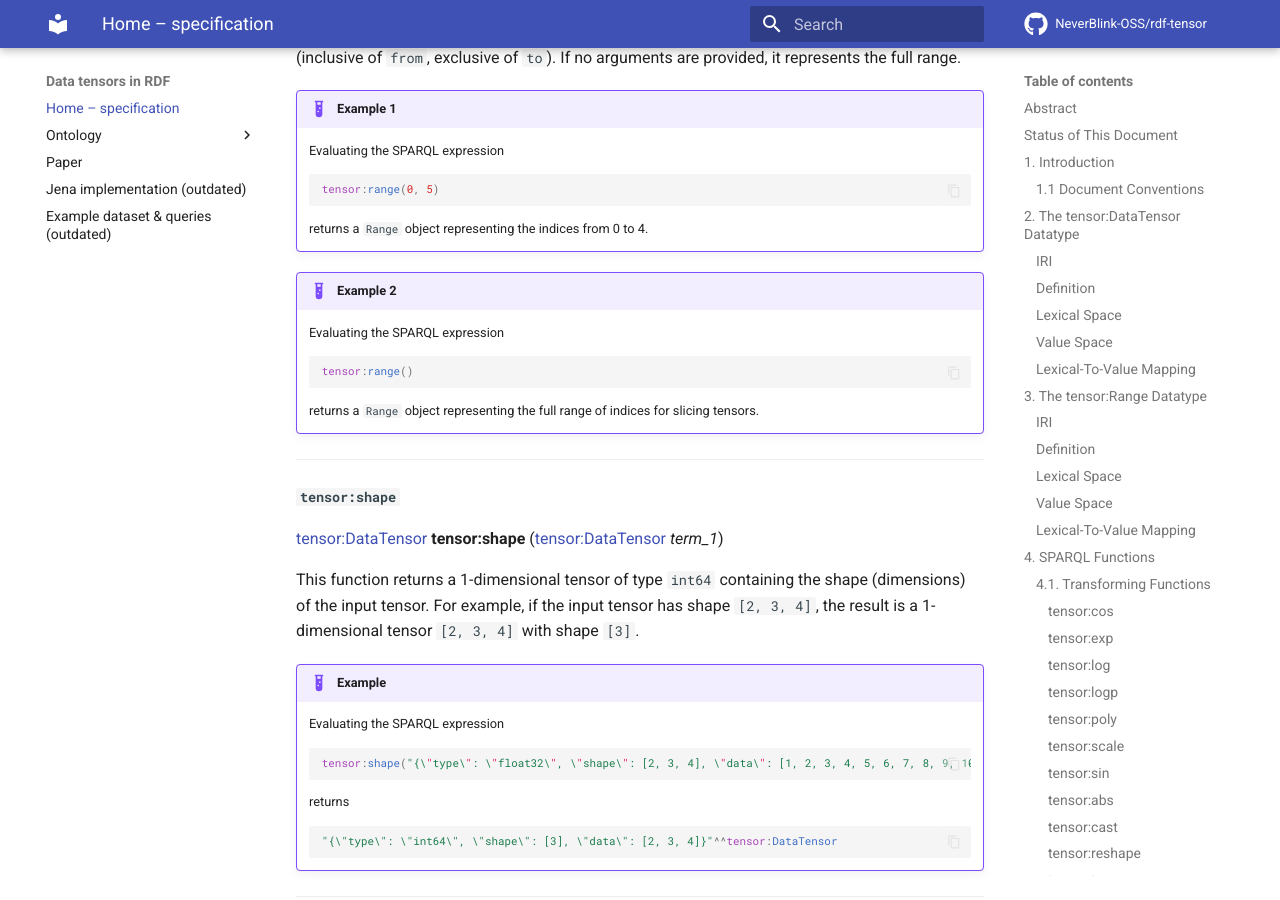
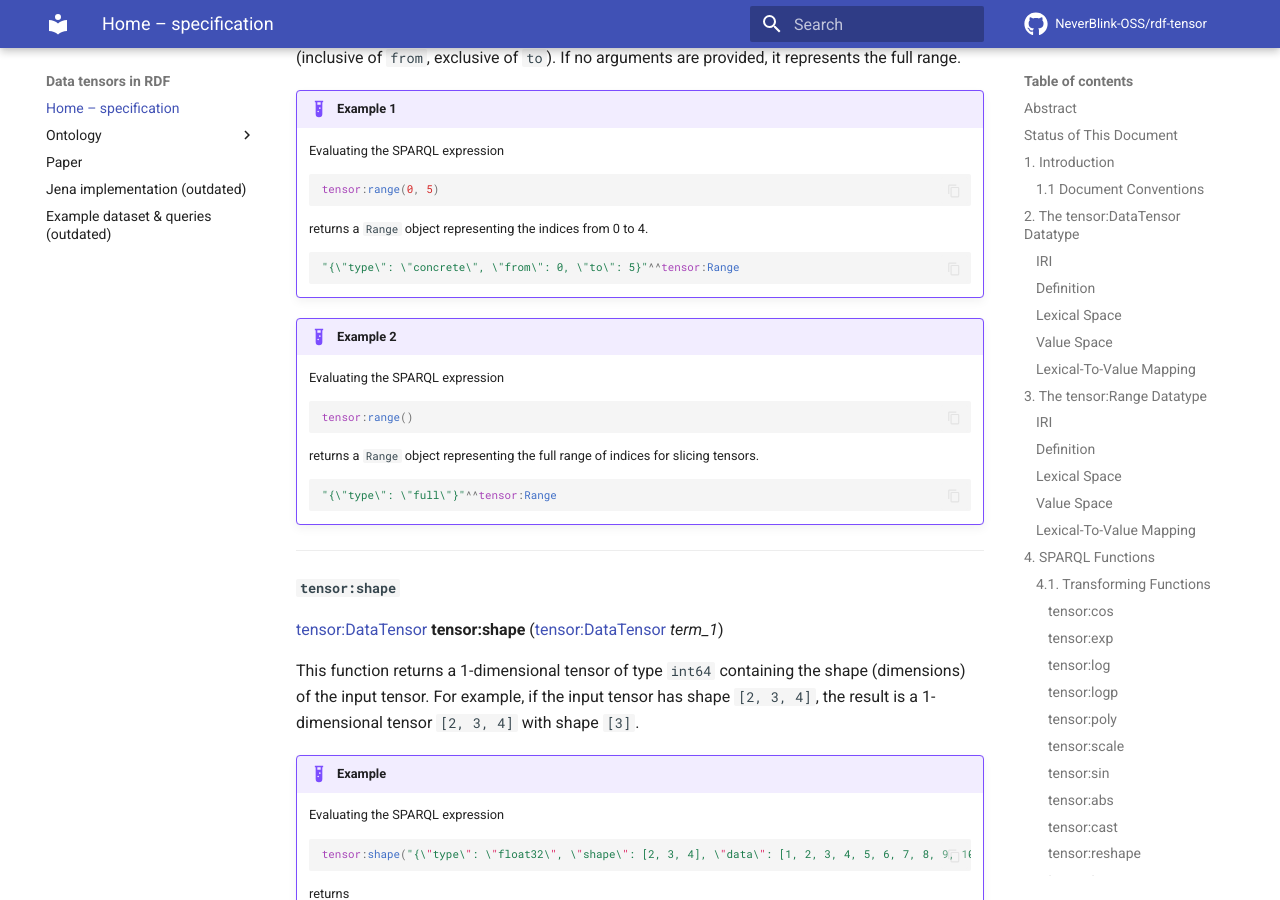
Before and after one commit to NeverBlink-OSS/rdf-tensor, an MkDocs documentation site: the page built from docs/index.md, in a window 1280 px wide and 900 px high, scrolled down 29491 px. Built offline with MkDocs 1.6.1 and Material for MkDocs 9.7.7, drawn with Linux system fonts in a browser that asks for light colours; comment, search, counter and statistics services are not loaded.

Commit message:
Comments

````diff
--- a/docs/index.md
+++ b/docs/index.md
@@ -1484,6 +1484,10 @@ This function creates a `Range` object representing a sequence of indices from `
 
     returns a `Range` object representing the indices from 0 to 4.
 
+    ```turtle
+    "{\"type\": \"concrete\", \"from\": 0, \"to\": 5}"^^tensor:Range
+    ```
+
 !!! example "Example 2"
 
     Evaluating the SPARQL expression
@@ -1493,6 +1497,10 @@ This function creates a `Range` object representing a sequence of indices from `
     ```
 
     returns a `Range` object representing the full range of indices for slicing tensors.
+
+    ```turtle
+    "{\"type\": \"full\"}"^^tensor:Range
+    ```
 
 ---
 
````
